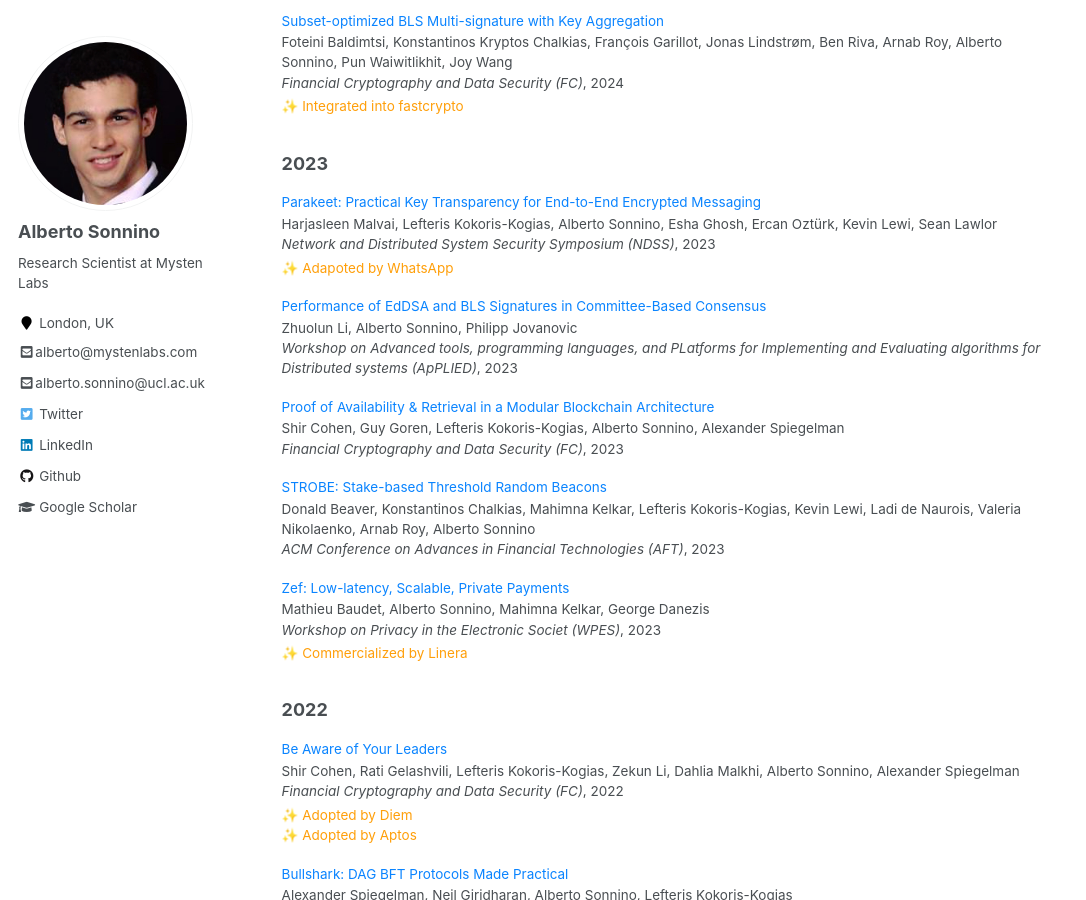
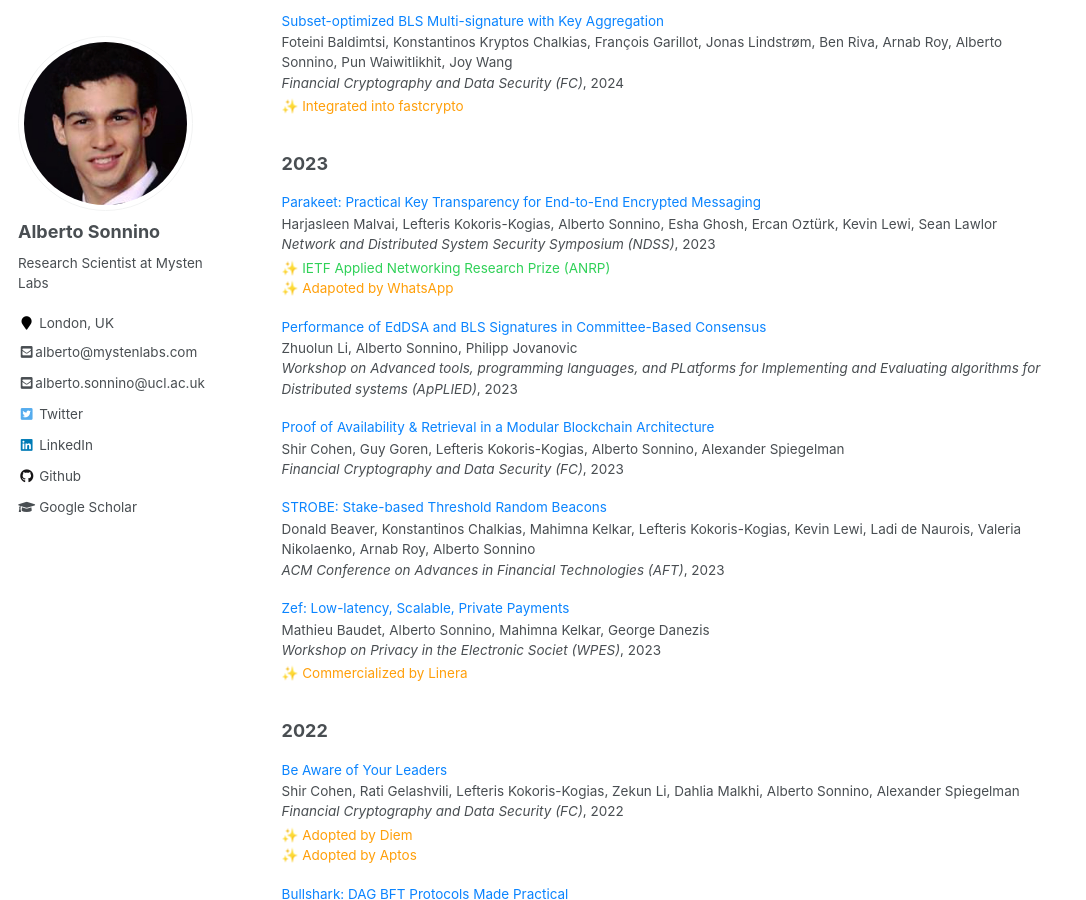
Before and after one commit to asonnino/asonnino.github.io, a Jekyll site: the page built from _pages/publications.md, in a window 1280 px wide and 900 px high, scrolled down 1020 px. Shown: the whole window, without its empty margins (0-1086 px from the left). Built offline with Jekyll 4.4.1, drawn with Linux system fonts in a browser that asks for light colours.

Commit message:
update award

```diff
--- a/_data/papers.json
+++ b/_data/papers.json
@@ -302,6 +302,7 @@
     "venue": "Network and Distributed System Security Symposium (NDSS)",
     "date": 2023,
     "filename": "parakeet.pdf",
+    "awards": ["IETF Applied Networking Research Prize (ANRP)"],
     "adoptions": ["Adapoted by WhatsApp"]
   },
   {
```
